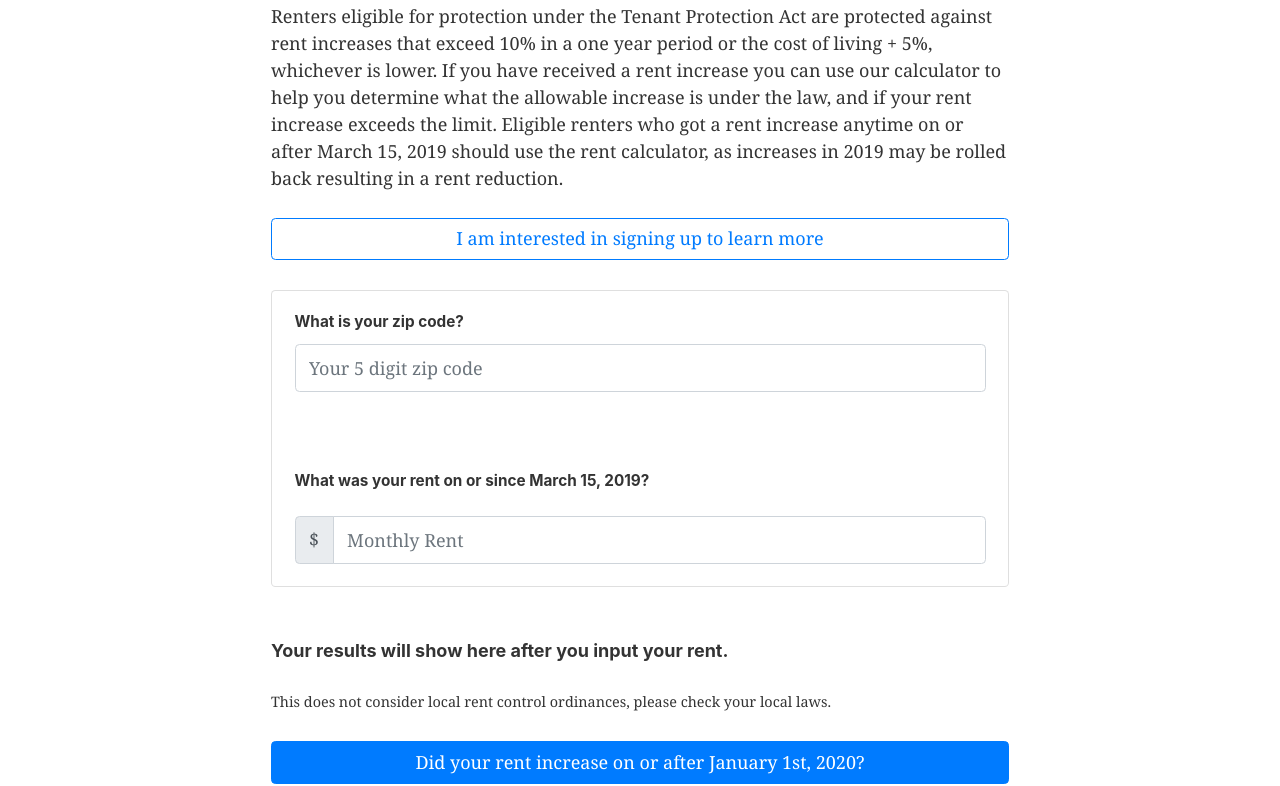
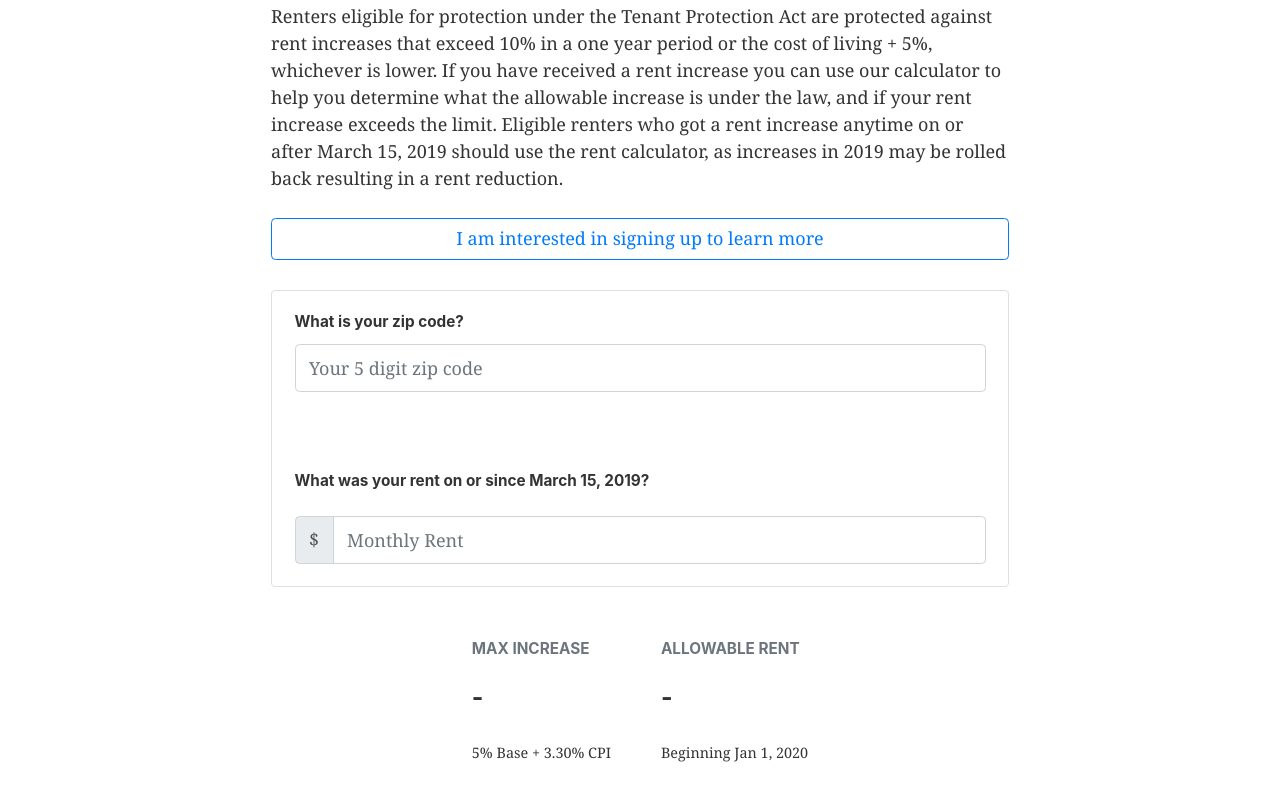
Before and after one commit to Rent-Cap/calculator, a Gatsby site: page /calculator in a window 1280 px wide. Shown: the part 181-967 px from the top of the page. Built offline with nearby package versions, Linux system fonts and the light colour scheme; Gatsby itself is replaced by a stand-in of ours; what @react-pdf/renderer would draw is missing.

Commit message:
add zero state

```diff
--- a/src/pages/calculator.jsx
+++ b/src/pages/calculator.jsx
@@ -42,7 +42,7 @@ const areaToCpi = {
 
 }
 
-const INITIAL_SELECTION = 'Enter your zip code'
+// const INITIAL_SELECTION = 'Enter your zip code'
 
 class Calculator extends React.Component {
   constructor(props) {
@@ -58,7 +58,8 @@ class Calculator extends React.Component {
       // area: INITIAL_SELECTION,
       // showCpiDropdown: false,
       hideMailChimp: true,
-      cpiSelection: INITIAL_SELECTION,
+      // cpiSelection: INITIAL_SELECTION,
+      cpiSelection: undefined,
       rentRanges: [emptyRentRange1, emptyRentRange2],
     };
     this.handleInput = handleInput.bind(this);
@@ -270,27 +271,24 @@ class Calculator extends React.Component {
         </div>
         <br />
         <br />
-        {this.state.pastRent > 0
-          ? (
         <ul className="calculator-results">
           <li>
             <h5 className="result-title">Max Increase</h5>
-                <h3>
-                  {parseFloat((0.05 + parseFloat(this.state.cpi)) * 100).toFixed(2)}%
-                </h3>
+            {this.state.cpiSelection
+              ? <h3>{parseFloat((0.05 + parseFloat(this.state.cpi)) * 100).toFixed(2)}%</h3>
+              : <h3>-</h3>}
             <small>5% Base + {parseFloat(this.state.cpi * 100).toFixed(2)}% CPI</small>
             <br />
-                <small><strong>{this.state.cpiSelection !== INITIAL_SELECTION ? this.state.cpiSelection : ''}</strong></small>
+            <small><strong>{this.state.cpiSelection ? this.state.cpiSelection : ''}</strong></small>
           </li>
           <li>
             <h5 className="result-title">Allowable Rent</h5>
-                <h3>${maxRent}</h3>
+            {(maxRent > 0 && this.state.cpiSelection)
+              ? <h3>${maxRent}</h3>
+              : <h3>-</h3>}
             <small>Beginning Jan 1, 2020</small>
           </li>
         </ul>
-          ) : (
-            <h4>Your results will show here after you input your rent.</h4>
-          )}
         <Disclaimer />
         <br />
         <br />
```
Lines whose indentation alone changed are shown as unchanged.
